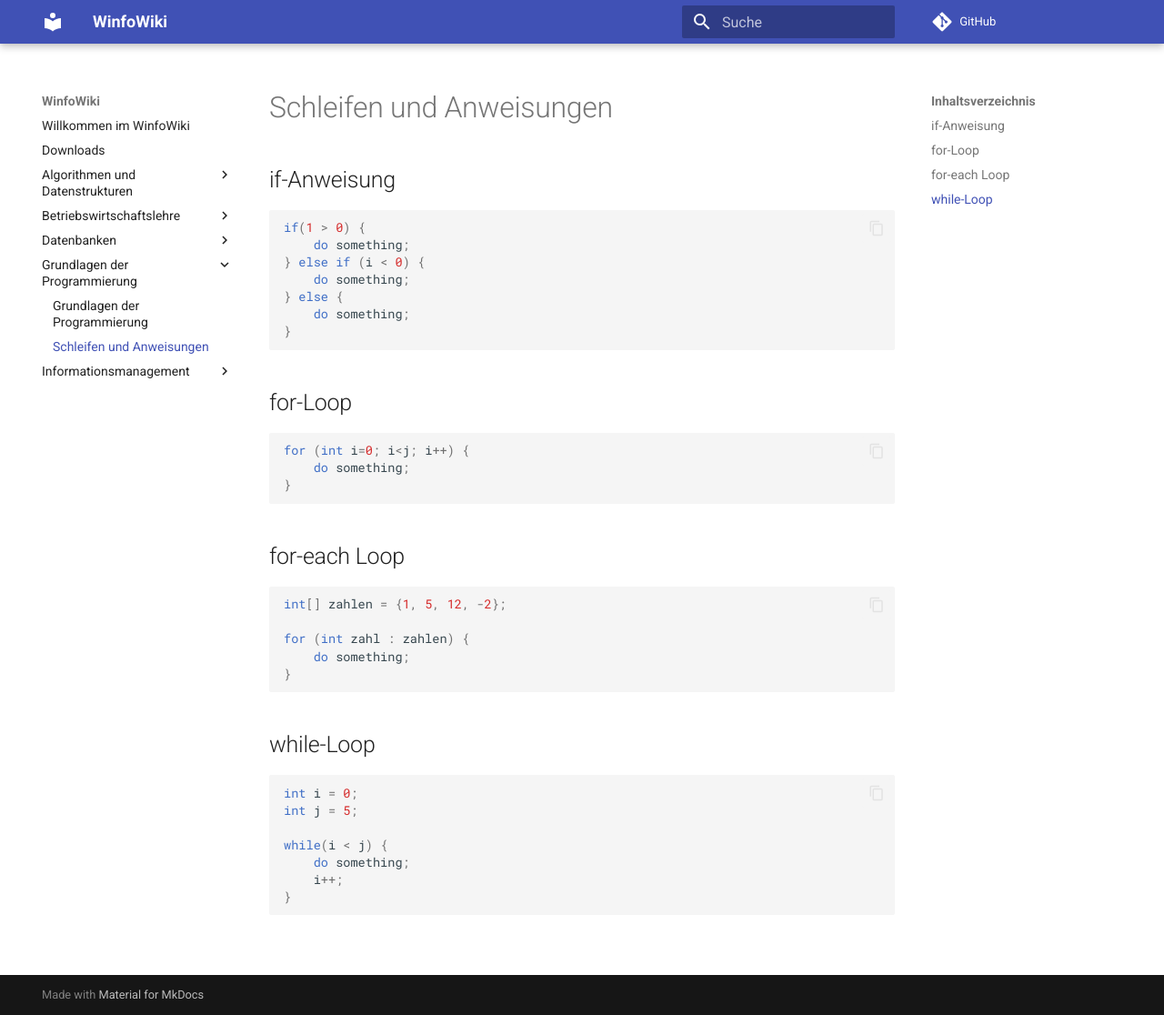
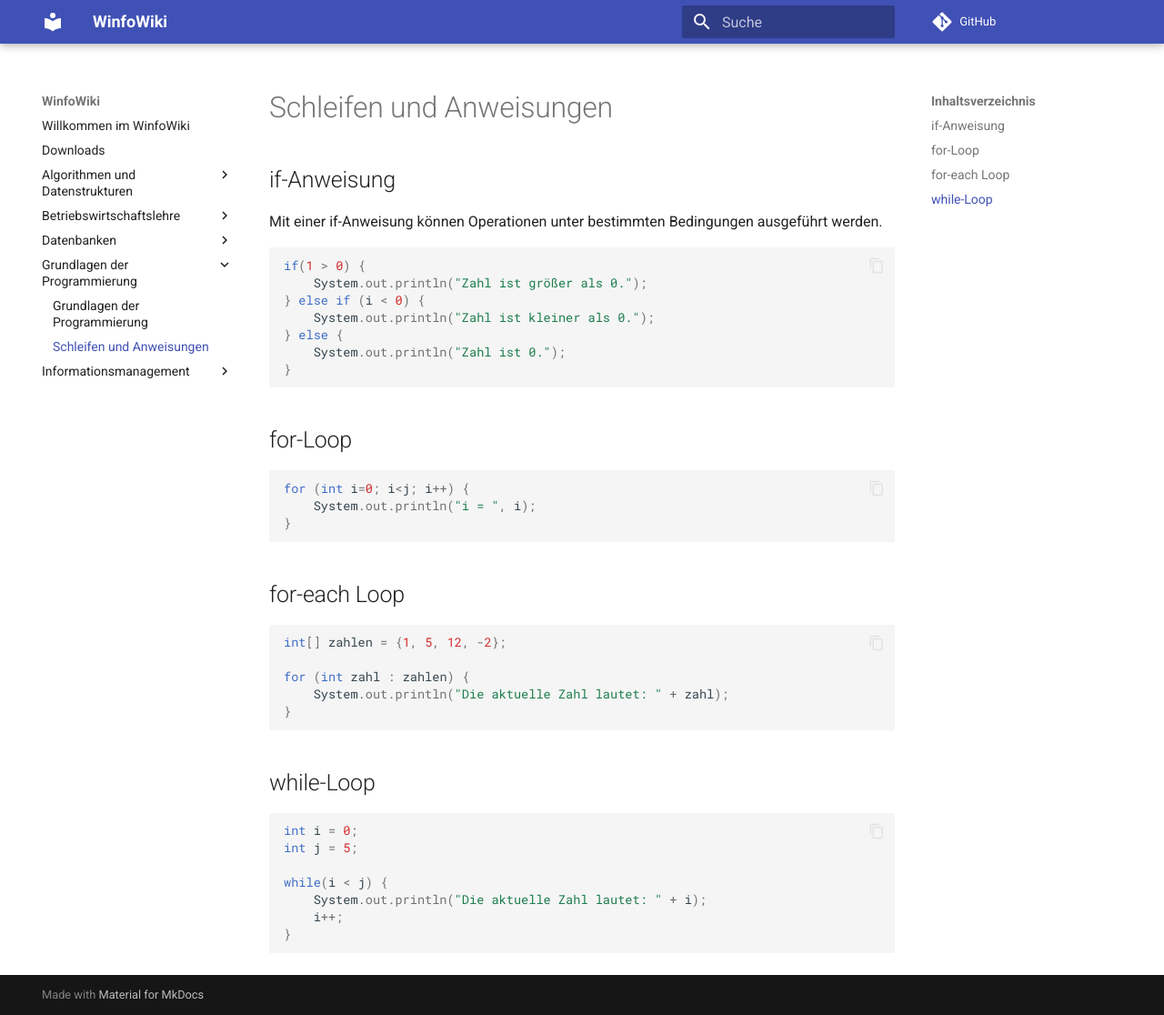
Before and after one commit to heshsum/winfowiki, an MkDocs documentation site: the page built from docs/Grundlagen_der_Programmierung/40_Schleifen.md, in a window 1280 px wide and 1116 px high. Shown: the whole window at 91% size. Built offline with MkDocs 1.6.1 and Material for MkDocs 9.7.7, drawn with Linux system fonts in a browser that asks for light colours; comment, search, counter and statistics services are not loaded.

Commit message:
Schleifen aufgehübscht (Schleife drum ;))

````diff
--- a/docs/Grundlagen_der_Programmierung/40_Schleifen.md
+++ b/docs/Grundlagen_der_Programmierung/40_Schleifen.md
@@ -1,21 +1,22 @@
 # Schleifen und Anweisungen
 
 ## if-Anweisung
+Mit einer if-Anweisung können Operationen unter bestimmten Bedingungen ausgeführt werden.
 
 ```java
 if(1 > 0) {
-    do something;
+    System.out.println("Zahl ist größer als 0.");
 } else if (i < 0) {
-    do something;
+    System.out.println("Zahl ist kleiner als 0.");
 } else {
-    do something;
+    System.out.println("Zahl ist 0.");
 }
 ```
 
 ## for-Loop
 ```java
 for (int i=0; i<j; i++) {
-    do something;
+    System.out.println("i = ", i);
 }
 ```
 
@@ -24,7 +25,7 @@ for (int i=0; i<j; i++) {
 int[] zahlen = {1, 5, 12, -2};
 
 for (int zahl : zahlen) {
-    do something;
+    System.out.println("Die aktuelle Zahl lautet: " + zahl);
 }
 ```
 
@@ -35,7 +36,7 @@ int i = 0;
 int j = 5;
 
 while(i < j) {
-    do something;
+    System.out.println("Die aktuelle Zahl lautet: " + i);
     i++;
 }
 ```
````
